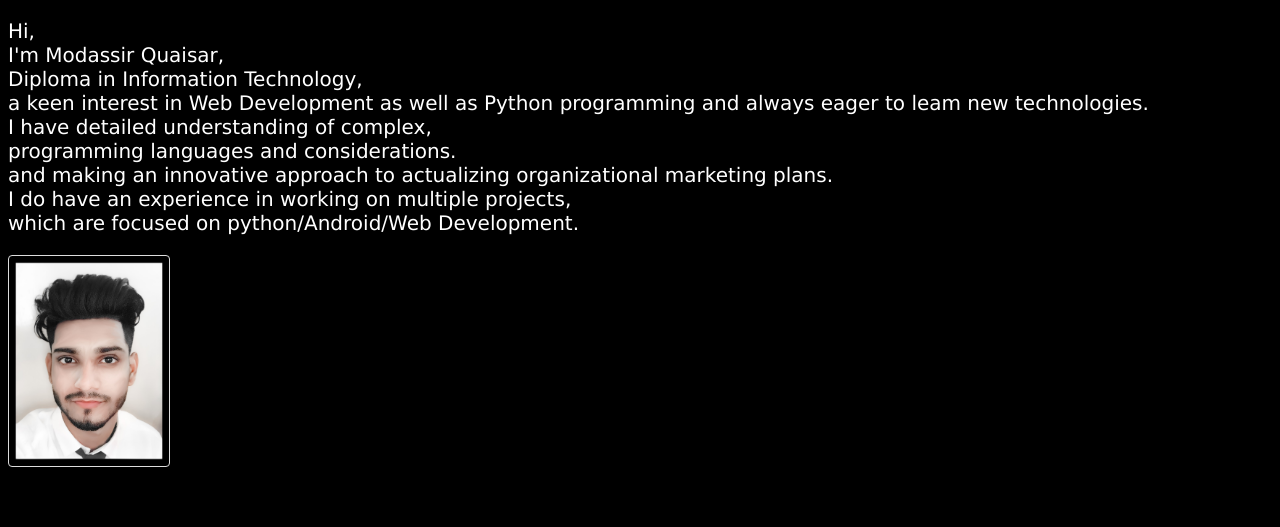
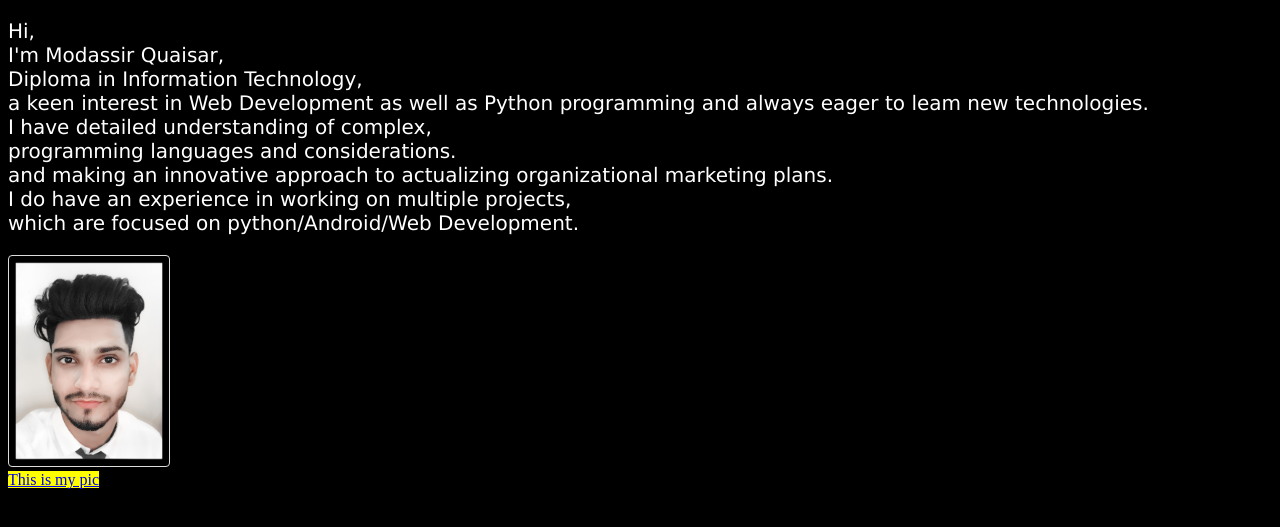
Before and after one commit to ModassirQuaisar/Summer-Internship-2-Task, a plain HTML site: page task-2/task-2.html in a window 1280 px wide. Shown: the part 61-588 px from the top of the page. Drawn offline with Linux system fonts and the light colour scheme.

Commit message:
Update task-2.html

```diff
--- a/task-2/task-2.html
+++ b/task-2/task-2.html
@@ -22,6 +22,21 @@ img {
   padding: 5px;
   width: 150px;
 }
+a:link {
+  background-color: yellow;
+}
+
+a:visited {
+  background-color: cyan;
+}
+
+a:hover {
+  background-color: lightgreen;
+}
+
+a:active {
+  background-color: hotpink;
+}
 </style>
 </head>
 <body>
@@ -35,5 +50,6 @@ img {
     I do have an experience in working on multiple projects, <br>
     which are focused on python/Android/Web Development.</p>
     <img src="/task-1/my pic.jpg" alt="my pic" width="200" height="200">
+   <a href="/task-1/my pic.jpg"><br>This is my pic</a>
 </body>
 </html>
```
